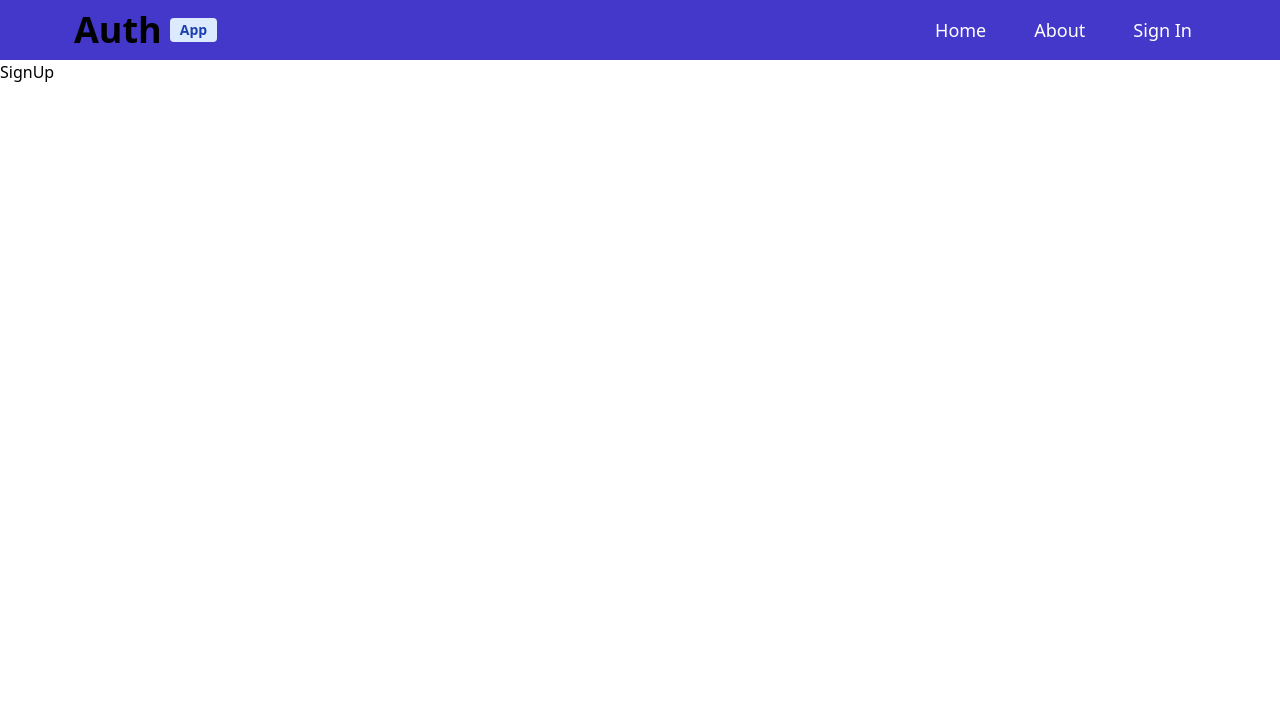
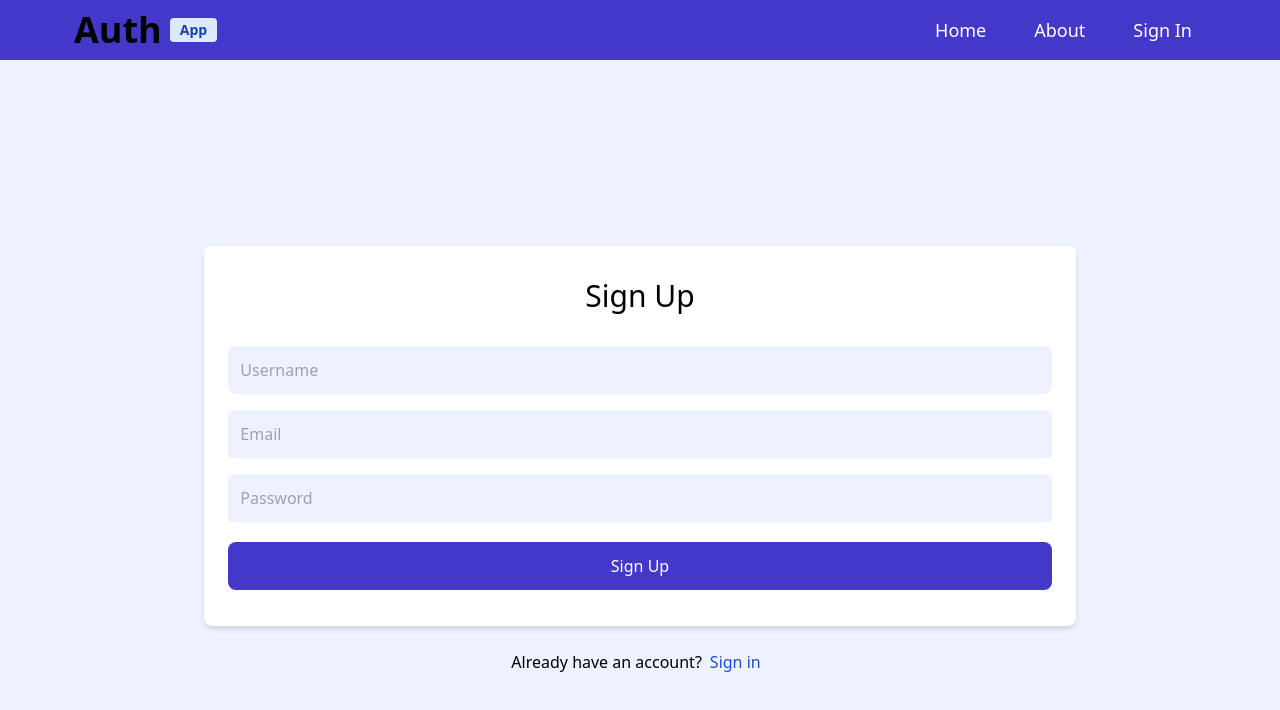
Before and after one commit to DexTerMtor-Rahul/Authentication-App, a React (Vite) app in the folder client/: page /sign-up in a window 1280 px wide. Shown: the top 710 px of the page. Built offline with nearby package versions, Linux system fonts and the light colour scheme.

Commit message:
complete formal sign up page

```diff
--- a/client/src/pages/SignUp.jsx
+++ b/client/src/pages/SignUp.jsx
@@ -1,3 +1,49 @@
+import { Link } from "react-router-dom";
+
 export default function SignUp() {
-  return <div>SignUp</div>;
+  return (
+    <div className="bg-indigo-50 min-h-screen flex flex-col">
+      <div className="mx-auto flex-1 flex flex-col items-center justify-center px-2 ">
+        <div className="bg-white w-full rounded-lg shadow-md px-6 py-8 ">
+          <h1 className="mb-8 text-3xl text-center">Sign Up</h1>
+          <form>
+            <input
+              type="text"
+              className=" bg-indigo-50 w-full p-3 rounded-lg mb-4"
+              name="username"
+              placeholder="Username"
+              id="username"
+            />
+
+            <input
+              type="email"
+              className=" bg-indigo-50 w-full p-3 rounded mb-4"
+              name="email"
+              placeholder="Email"
+              id="email"
+            />
+
+            <input
+              type="password"
+              className=" bg-indigo-50 w-full p-3 rounded mb-4"
+              name="password"
+              placeholder="Password"
+              id="password"
+            />
+            <button
+              type="submit"
+              className="w-full text-center py-3 rounded-lg bg-green text-white bg-indigo-700 hover:opacity-85 disabled:opacity-80 focus:outline-none my-1">
+              Sign Up
+            </button>
+          </form>
+        </div>
+        <div className="text-grey-dark mt-6">
+          Already have an account?
+          <Link to="/sign-in">
+            <span className="text-blue-700 px-2">Sign in</span>
+          </Link>
+        </div>
+      </div>
+    </div>
+  );
 }
```
